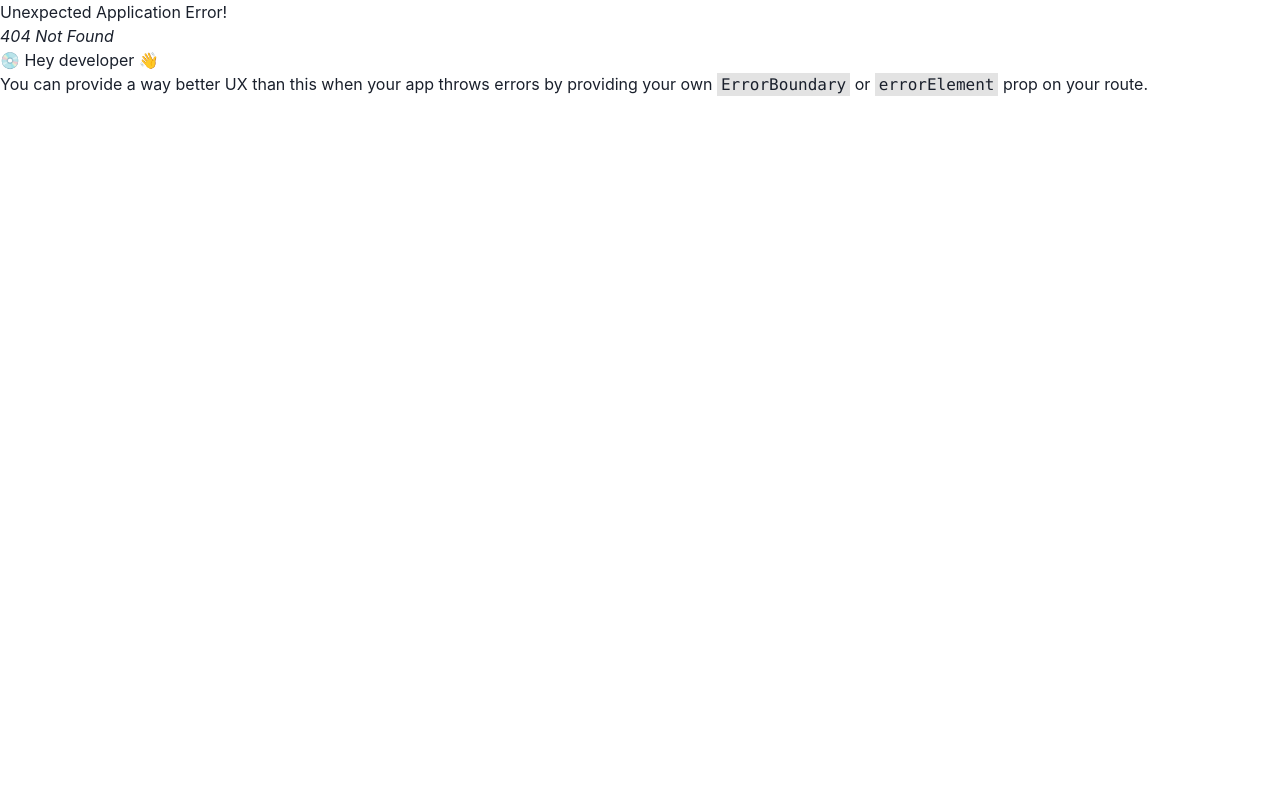
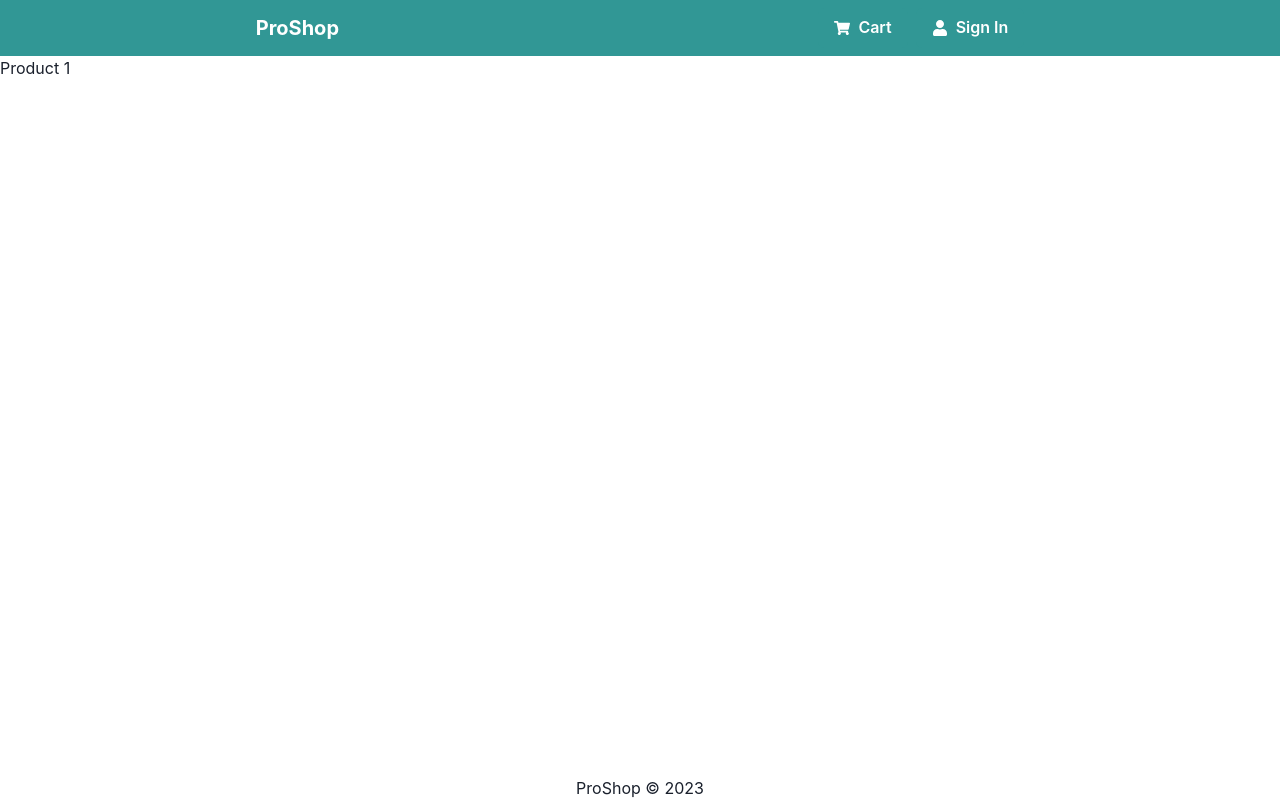
Before and after one commit to shardul523/proshop, a React (Vite) app in the folder frontend/: page /product/1 in a window 1280 px wide. Before the commit this address had no page. Built offline with nearby package versions, Linux system fonts and the light colour scheme.

Commit message:
Started designing the Product Details Page

```diff
--- a/frontend/src/components/Product.jsx
+++ b/frontend/src/components/ProductItem.jsx
@@ -8,7 +8,7 @@ import {
 import { Route, Link as RouterLink } from "react-router-dom";
 import Rating from "./Rating";
 
-const Product = ({ product }) => (
+const ProductItem = ({ product }) => (
   <Card maxW={"container.md"}>
     <CardBody
       display={"flex"}
@@ -30,4 +30,4 @@ const Product = ({ product }) => (
   </Card>
 );
 
-export default Product;
+export default ProductItem;
--- a/frontend/src/main.jsx
+++ b/frontend/src/main.jsx
@@ -9,11 +9,13 @@ import {
   Route,
 } from "react-router-dom";
 import Home from "./pages/Home";
+import Product from "./pages/Product";
 
 const router = createBrowserRouter(
   createRoutesFromElements(
     <Route path="/" element={<App />}>
       <Route index path="/" element={<Home />} />
+      <Route path="/product/:productId" element={<Product />} />
     </Route>
   )
 );
--- a/frontend/src/pages/Home.jsx
+++ b/frontend/src/pages/Home.jsx
@@ -1,6 +1,6 @@
 import { SimpleGrid, Heading, Text, Container } from "@chakra-ui/react";
 import products from "../products";
-import Product from "../components/Product";
+import ProductItem from "../components/ProductItem";
 
 const Home = () => {
   return (
@@ -8,7 +8,7 @@ const Home = () => {
       <Heading color={"teal.600"}>Latest Products</Heading>
       <SimpleGrid columns={[1, 3, 4, 4, 6]} spacing={5} py={10}>
         {products.map((product) => (
-          <Product product={product} key={product._id} />
+          <ProductItem product={product} key={product._id} />
         ))}
       </SimpleGrid>
     </Container>
--- /dev/null
+++ b/frontend/src/pages/Product.jsx
@@ -0,0 +1,7 @@
+import { useParams } from "react-router-dom";
+
+export default function Product() {
+  const { productId } = useParams();
+
+  return <div>Product {productId}</div>;
+}
```
